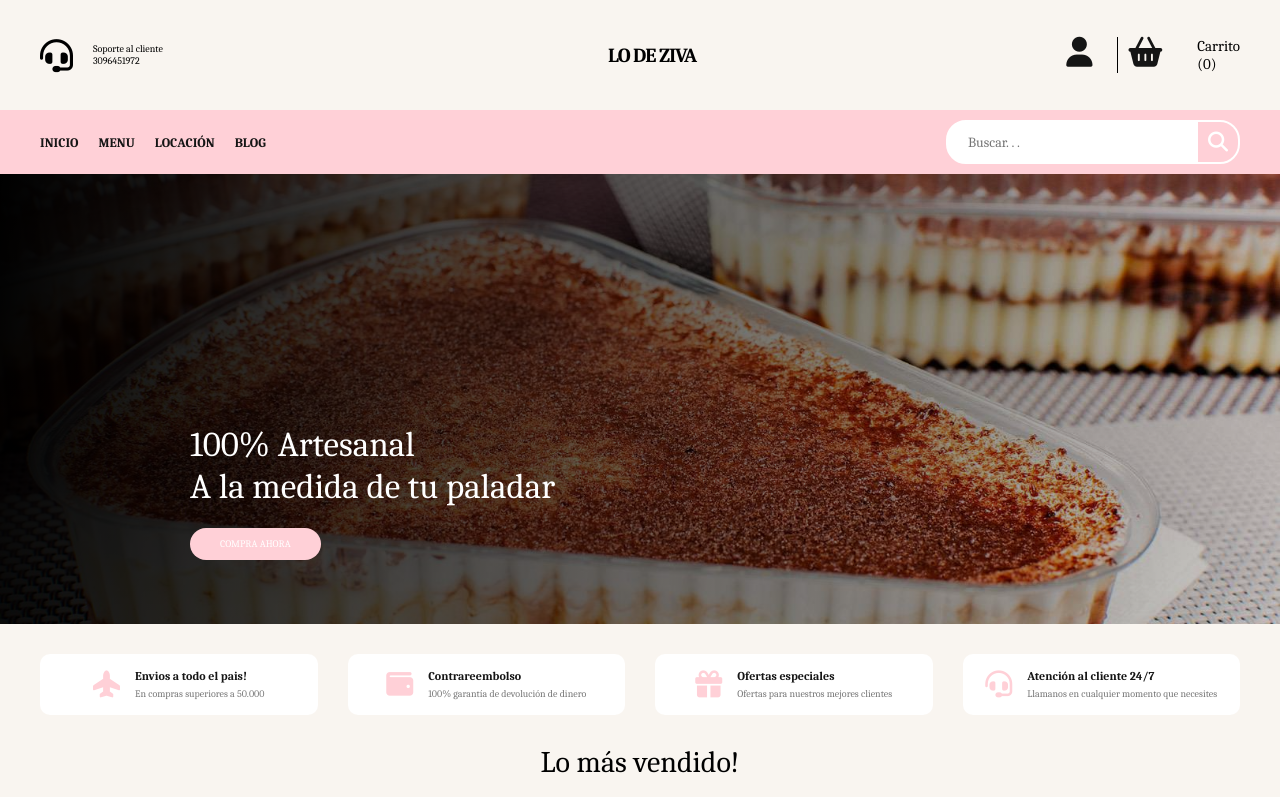
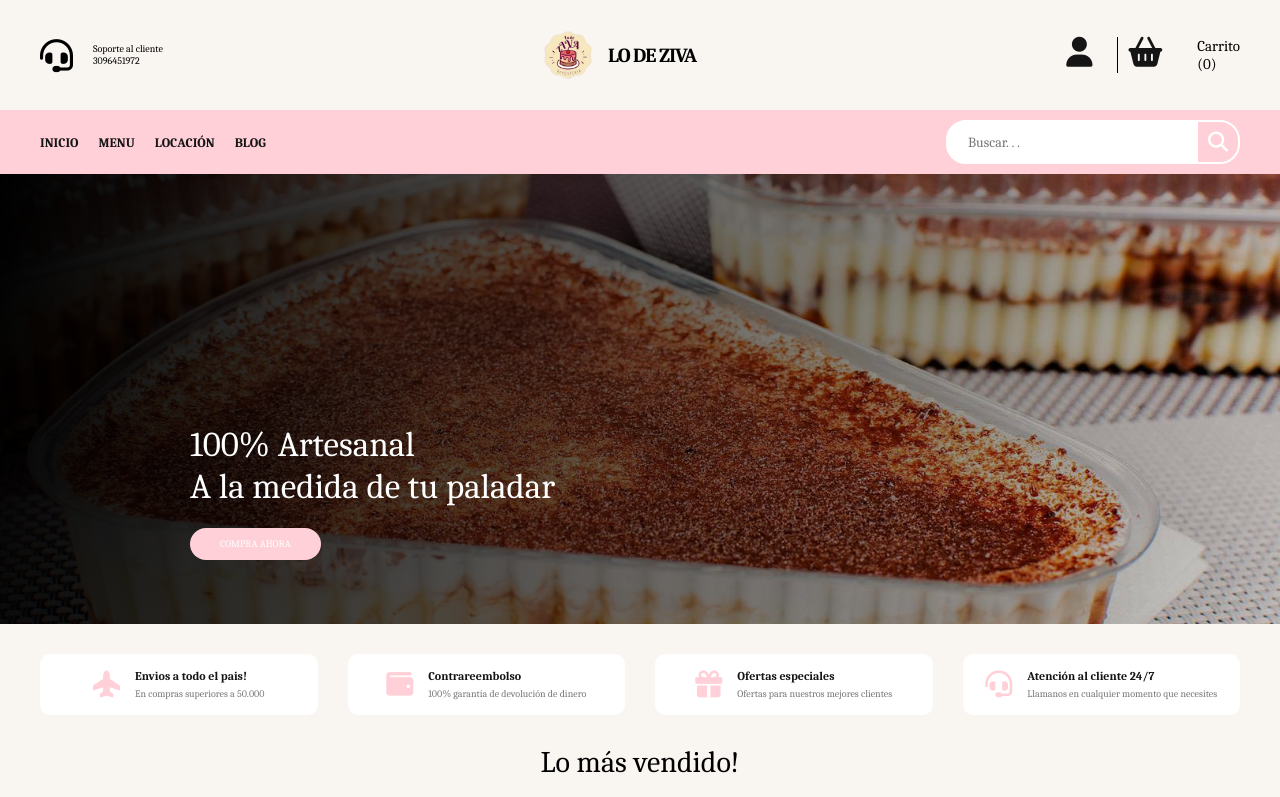
Before and after one commit to AndresBeltran2546/proyectWeb, a plain HTML site: page index.html in a window 1280 px wide. Shown: the top 797 px of the page. Drawn offline with Linux system fonts and the light colour scheme.

Commit message:
Update style.css

```diff
--- a/style.css
+++ b/style.css
@@ -115,7 +115,7 @@ html{
   display: inline-block;
   width: 7rem;
   height: 7rem;
-  background-image: url(.../img/logo.png);
+  background-image: url(/img/logo.png);
   background-size: cover;
   background-position: center;
 }
```
